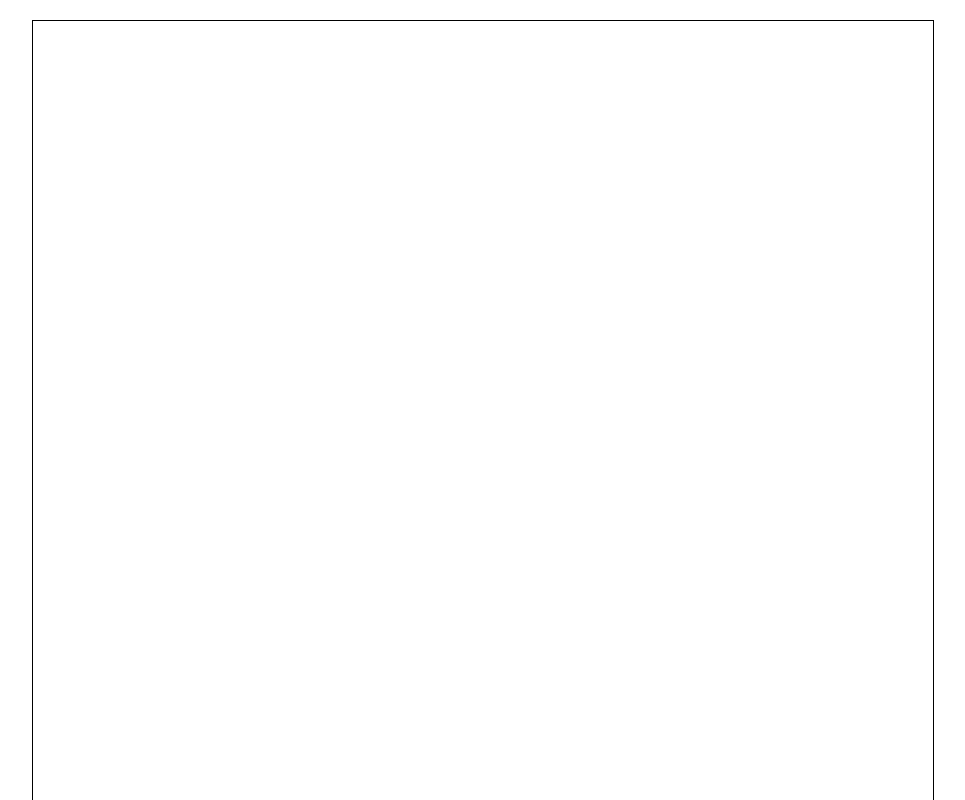
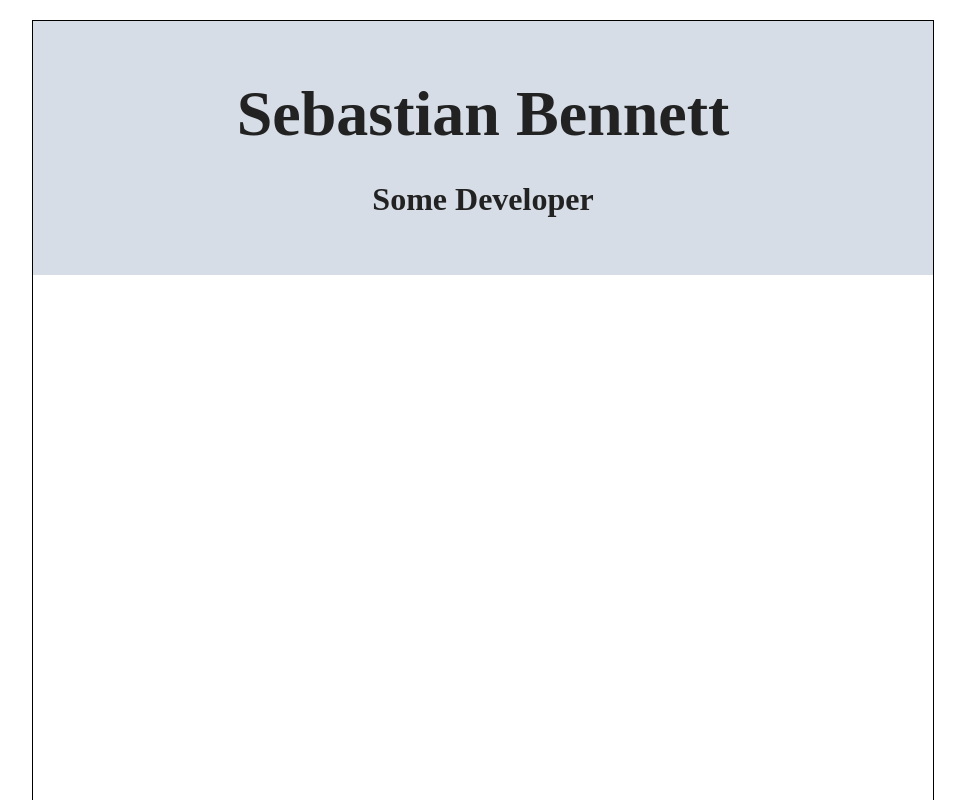
Before and after one commit to sinan-894/cv-app, a React (Vite) app: page / in a window 1280 px wide. Shown: the top 800 px of the page, without its empty margins (157-1122 px from the left). Built offline with nearby package versions, Linux system fonts and the light colour scheme.

Commit message:
Style resume Header

```diff
--- a/src/components.jsx
+++ b/src/components.jsx
@@ -262,7 +262,10 @@ function Input({type,name,children,setInput,value}){
 function Resume({data}){
     return(
         <div className="resume-main">
-
+            <section className="resume-header">
+                <h1>{data.fullName}</h1>
+                <h3>{data.designation}</h3>
+            </section>
         </div>
     )
 }
--- a/src/resume-template.css
+++ b/src/resume-template.css
@@ -1,8 +1,36 @@
 
+
+*{
+    margin: 0px;
+    padding: 0px;
+}
 
 .resume-main{
     width:900px;
     aspect-ratio: 1/1.41;
     border: 1px solid black ;
     margin: 20px auto;
+    --header-bg-color:#D6DDE6;
+    --text-color:#222222;
+    --side-bg-color:#E8EAED;
 }
+
+.resume-header{
+    background-color: var(--header-bg-color);
+    width: 100%;
+    height: 20%;
+    color: var(--text-color);
+    display: flex;
+    flex-direction: column;
+    align-items: center;
+    justify-content: center;
+    gap: 30px;
+}
+
+.resume-header h1{
+    font-size: 4em;
+}
+
+.resume-header h3{
+    font-size: 2em;
+}
--- a/src/test-data.js
+++ b/src/test-data.js
@@ -1,5 +1,6 @@
 export  const data = {
-    fullName:'Some Name',
+    fullName:'Sebastian Bennett',
+    designation:'Some Developer',
     email:'somemail@gmail.com',
     contact:'123-54344-534',
     address:'location,street',
```
